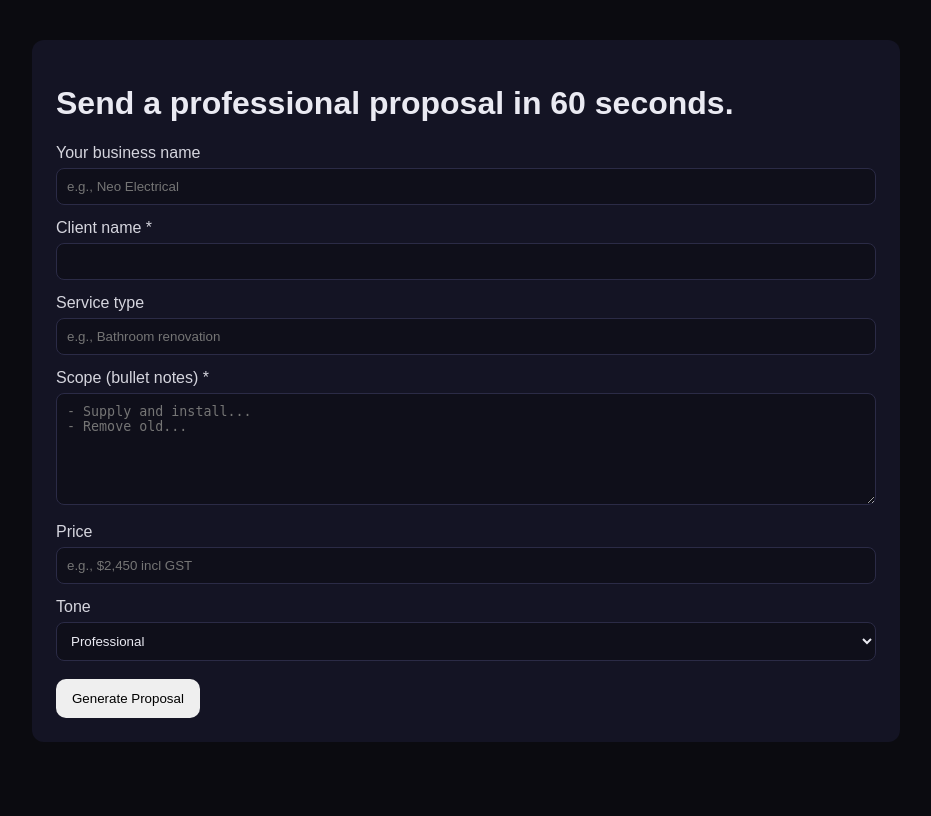
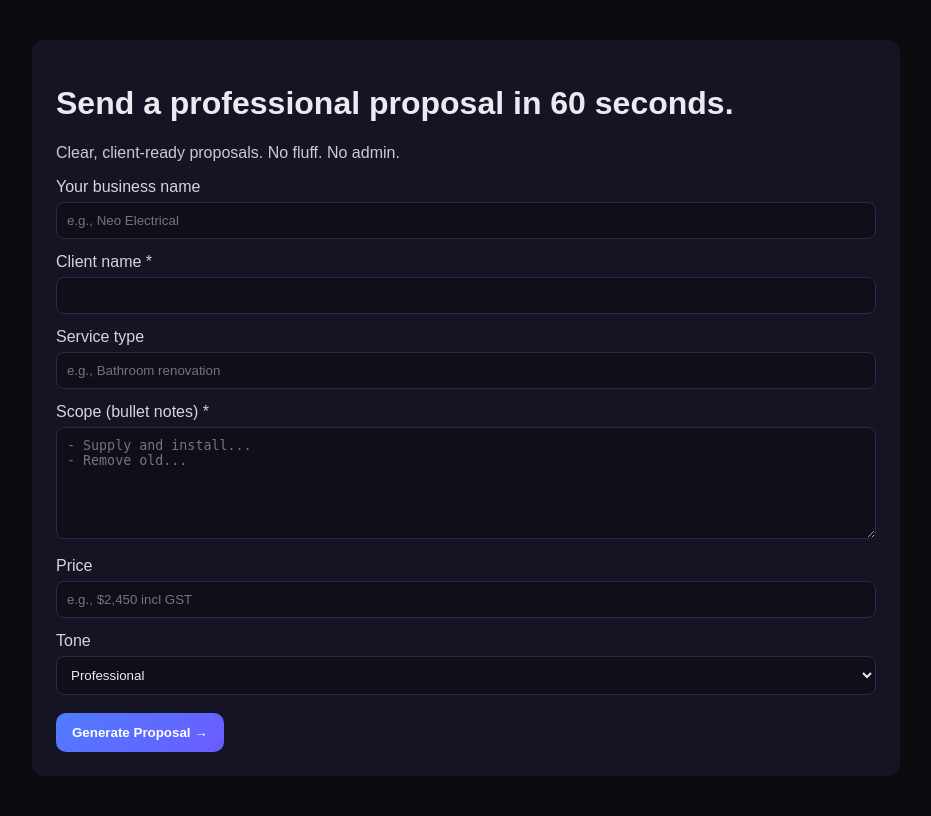
Before and after one commit to Voyaga/proposal60, a Flask app: page / in a window 1280 px wide. Shown: the whole page, without its empty margins (174-1105 px from the left). Before the commit the page ends 742 px from the top, so only its background shows below. Run offline with Flask 3, Linux system fonts and the light colour scheme.

Commit message:
Add files via upload

```diff
--- a/static/style.css
+++ b/static/style.css
@@ -76,3 +76,13 @@ a {
   border: 1px solid #2b2b46;
   background: #1c1c2f;
 }
+
+button {
+  background: linear-gradient(135deg, #4f7cff, #6a5cff);
+  color: #fff;
+  font-weight: 600;
+}
+
+button:hover {
+  opacity: 0.9;
+}
--- a/templates/home.html
+++ b/templates/home.html
@@ -8,6 +8,10 @@
 <body>
   <div class="wrap">
     <h1>Send a professional proposal in 60 seconds.</h1>
+    <p style="opacity:.85; margin-top:8px;">
+      Clear, client-ready proposals. No fluff. No admin.
+    </p>
+
 
     <form method="POST" action="/generate">
       <label>Your business name </label>
@@ -32,7 +36,7 @@
         <option>Direct</option>
       </select>
 
-      <button type="submit">Generate Proposal</button>
+      <button type="submit">Generate Proposal →</button>
     </form>
   </div>
 </body>
```
Also changed, not shown: templates/preview.html (+6 -1 lines).
